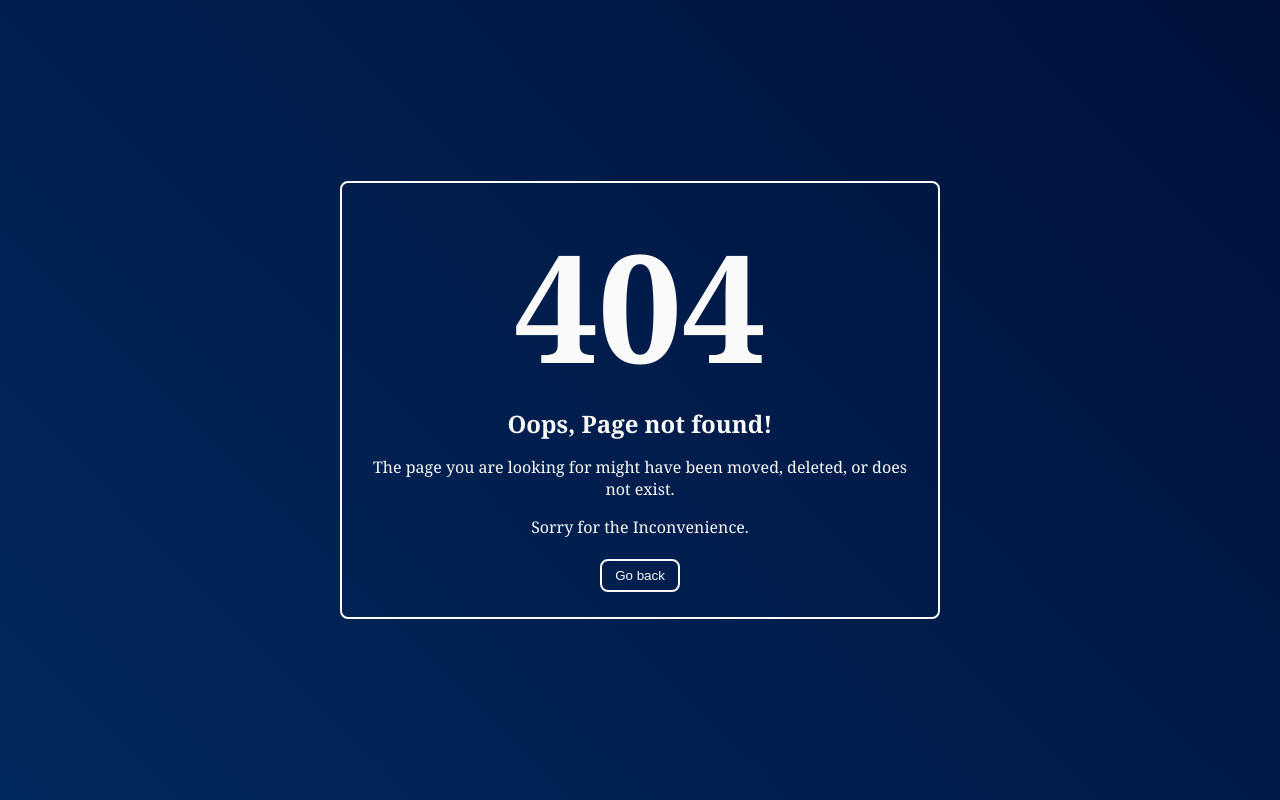
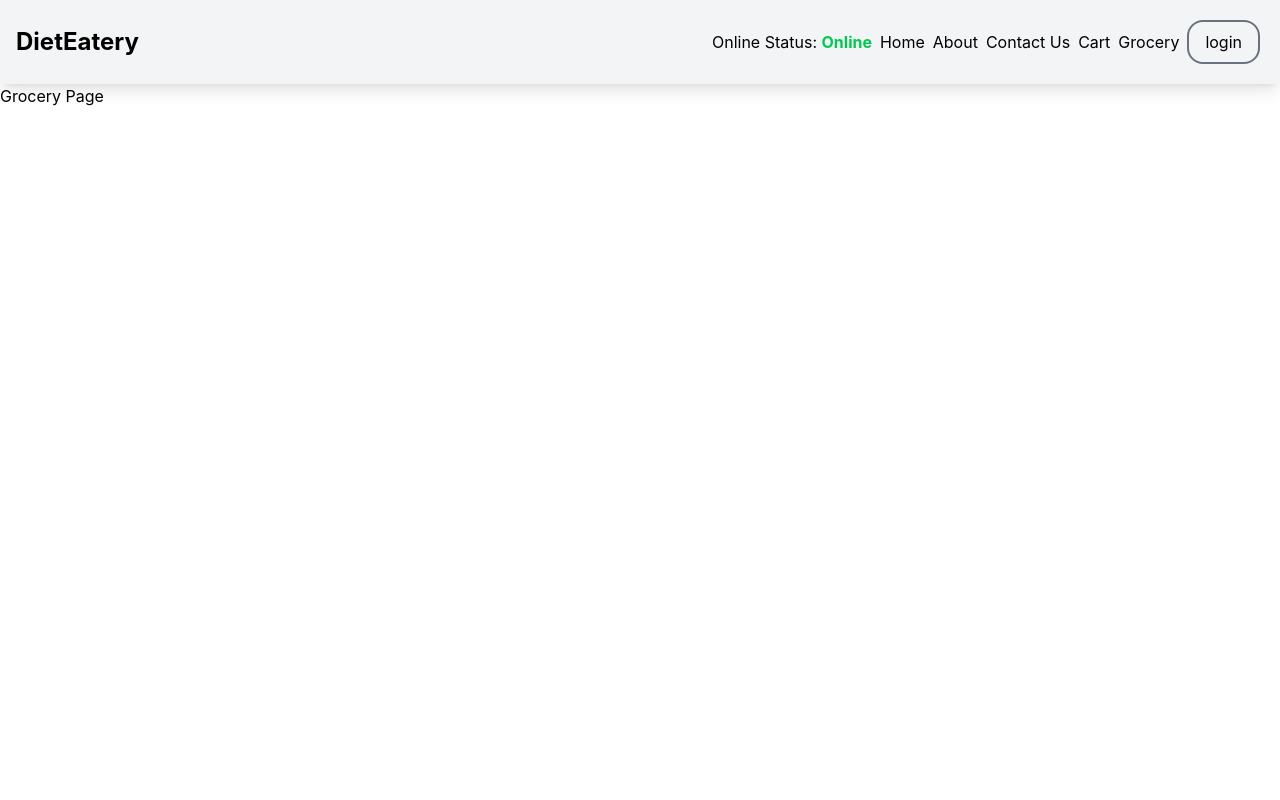
Before and after one commit to siddheshshende/React-Practice-Project, a React (Vite) app: page /grocery in a window 1280 px wide. Before the commit this address had no page. Built offline with nearby package versions, Linux system fonts and the light colour scheme.

Commit message:
online status hook and tailwind added

```diff
--- a/index.css
+++ b/index.css
@@ -1,4 +1,7 @@
-* {
+@import "tailwindcss";
+
+
+/* * {
   margin: 0;
   padding: 0;
   box-sizing: border-box;
@@ -128,7 +131,7 @@ body {
   margin-top: 1rem;
 }
 /*----------------------------------------------------------------------------------------------------------------------*/
-.error-page {
+/* .error-page {
   display: flex;
   justify-content: center;
   align-items: center;
@@ -201,10 +204,10 @@ body {
   .content p {
     font-size: 14.5px;
   }
-}
+} */
 
 /*--------------------------------------------------------------------------------------------------------------------*/
-.user-card {
+/* .user-card {
   border: 1px solid salmon;
   padding: 2rem;
   margin: 2rem;
@@ -215,4 +218,4 @@ body {
   height: 200px;
   width: 200px;
   object-fit: cover;
-}
+} */
--- a/package.json
+++ b/package.json
@@ -20,10 +20,12 @@
     "process": "^0.11.10"
   },
   "dependencies": {
+    "@tailwindcss/postcss": "^4.3.0",
     "express": "^5.2.1",
     "react": "^19.1.3",
     "react-dom": "^19.1.3",
     "react-router": "^6.22.3",
-    "react-router-dom": "^6.22.3"
+    "react-router-dom": "^6.22.3",
+    "tailwindcss": "^4.3.0"
   }
 }
--- a/src/App.js
+++ b/src/App.js
@@ -9,6 +9,10 @@ import Contact from "./components/Contact";
 import Cart from "./components/Cart";
 import Error from "./components/Error";
 import RestaurantMenuDetails from "./components/RestaurantMenuDetails";
+//import Grocery from "./components/Grocery";
+import { lazy } from "react";
+
+const Grocery =lazy(() => import("./components/Grocery"));
 
 const AppLayout = () => {
   return (
@@ -29,6 +33,7 @@ const appRouter = createBrowserRouter([
       { path: "about", element: <About /> },
       { path: "contact", element: <Contact /> },
       { path: "cart", element: <Cart /> },
+      { path: "grocery", element: <Grocery /> },
       { path: "restaurant/:resId", element: <RestaurantMenuDetails /> },
     ],
   },
--- /dev/null
+++ b/src/components/Grocery.js
@@ -0,0 +1,9 @@
+import React from 'react'
+
+const Grocery = () => {
+  return (
+    <div>Grocery Page</div>
+  )
+}
+
+export default Grocery
--- a/src/components/Header.js
+++ b/src/components/Header.js
@@ -6,31 +6,40 @@ const Header = () => {
   const [Btn, setBtn] = useState("login");
   const isOnlineStatus = useOnlineStatus();
   return (
-    <div className="header">
-      <div className="logo-container">
-        <p>Diet</p>
-        <img src={CompanyLogo} className="logo" alt="company logo" />
-        <p>Eatery</p>
+    <header className="flex justify-between items-center p-4 bg-gray-100 shadow-lg">
+      <div className=" flex justify-between items-center">
+        <p className="text-2xl font-bold ">Diet</p>
+        {/* <img
+          src={CompanyLogo}
+          className=" w-16 h-16 object-cover"
+          alt="company logo"
+        /> */}
+        <p className="text-2xl font-bold ">Eatery</p>
       </div>
       <div className="nav-items">
-        <ul>
+        <ul className="flex justify-between items-center gap-2 p-1">
           <li>
-            <p>Online Status: {isOnlineStatus ? "Online" : "Offline"}</p>
+            <p >
+              Online Status: <strong className={`${isOnlineStatus ? 'text-green-500' : 'text-red-500'}`}> {isOnlineStatus ? "Online" : "Offline"}</strong>
+            </p>
           </li>
           <li>
-            <Link to="/">Home </Link>
+            <Link  to="/" className="cursor-pointer">Home </Link>
           </li>
           <li>
-            <Link to="/about">About </Link>
+            <Link to="/about" className="cursor-pointer">About </Link>
           </li>
           <li>
-            <Link to="/contact">Contact Us </Link>
+            <Link to="/contact" className="cursor-pointer">Contact Us </Link>
           </li>
           <li>
-            <Link to="/cart">Cart </Link>
+            <Link to="/cart" className="cursor-pointer">Cart </Link>
+          </li>
+          <li>
+            <Link to="/grocery" className="cursor-pointer">Grocery </Link>
           </li>
           <button
-            className="Login-Btn"
+            className="border-2 border-gray-500 rounded-2xl px-4 py-2 cursor-pointer"
             onClick={() => {
               setBtn(Btn === "login" ? "logout" : "login");
             }}>
@@ -38,7 +47,7 @@ const Header = () => {
           </button>
         </ul>
       </div>
-    </div>
+    </header>
   );
 };
 export default Header;
--- a/src/components/HotelCard.js
+++ b/src/components/HotelCard.js
@@ -1,13 +1,15 @@
 const HotelCard = (props) => {
   const { Name, DeliveryTime,Cuisine, Rating, Image, CostForTwo } = props;
   return (
-    <div className="hotel-card">
-      <img className="HotelLogoimg" alt={Name} src={Image} />
-      <h3>{Name}</h3>
-      <h5>{Cuisine.join(", ")}</h5>
-      <h5>{Rating} ⭐</h5>
-      <h5>{CostForTwo}</h5>
-      <h5>{DeliveryTime} </h5>
+    <div className=" p-4  bg-gray-200 rounded-lg shadow-md w-full">
+      <div className="h-48 w-full mb-4">
+      <img className="h-full w-full object-cover rounded-lg " alt={Name} src={Image} />
+      </div>
+      <h3 className="text-lg font-bold">{Name}</h3>
+      <h5 className="text-gray-600 line-clamp-2 min-h-12 overflow-hidden">Cuisine: {Cuisine.join(", ")}</h5>
+      <h5 className="text-green-500 font-bold">Rating: {Rating} ⭐</h5>
+      <h5 className="text-base">Cost: {CostForTwo}</h5>
+      <h5 className="text-gray-600">Delivery Time: {DeliveryTime} </h5>
     </div>
   );
 };
--- a/src/components/RBody.js
+++ b/src/components/RBody.js
@@ -33,11 +33,11 @@ const RBody = () => {
     <Shimmer />
   ) : (
     <div className="rBody">
-      <div className="filter-search">
-        <div className="search">
+      <div className="flex justify-center items-center md:flex-row flex-col gap-4 p-4  ">
+        <div className="flex sm:flex-row flex-col  gap-2">
           <input
             type="text"
-            className="search-box"
+            className="border border-gray-400 rounded-2xl px-4 py-2 focus:outline-none focus:ring-1 focus:ring-amber-950"
             placeholder="Search for recipes..."
             value={searchTerm}
             onChange={(e) => {
@@ -45,7 +45,7 @@ const RBody = () => {
             }}
           />
           <button
-            className="search-btn"
+            className="cursor-pointer rounded-2xl px-4 py-2  bg-amber-950 text-white"
             onClick={() => {
               const filteredData = listOfRestaurant.filter((recipe) =>
                 recipe.info.name
@@ -58,12 +58,12 @@ const RBody = () => {
             Search
           </button>
         </div>
-        <button className="filter-btn" onClick={handleTopRated}>
+        <button   className="cursor-pointer rounded-2xl px-4 py-2  bg-amber-950 text-white" onClick={handleTopRated}>
           Top Rated Recipes
         </button>
       </div>
 
-      <div className="hotel-container">
+      <div className="hotel-container grid grid-cols-1 sm:grid-cols-2 md:grid-cols-3 lg:grid-cols-4  gap-4  m-4">
         {filteredList.map((recipe) => (
           <Link
             key={recipe.info.id}
--- a/src/utils/useOnlineStatus.js
+++ b/src/utils/useOnlineStatus.js
@@ -15,10 +15,6 @@ const useOnlineStatus =()=>{
         setOnlineStatus(true)
     });
 
-
-
-
-
     },[])
 
     return onlineStatus;
```
Also changed, not shown: .postcssrc (added), 1 other file (tests, documents, lock files or other folders).
